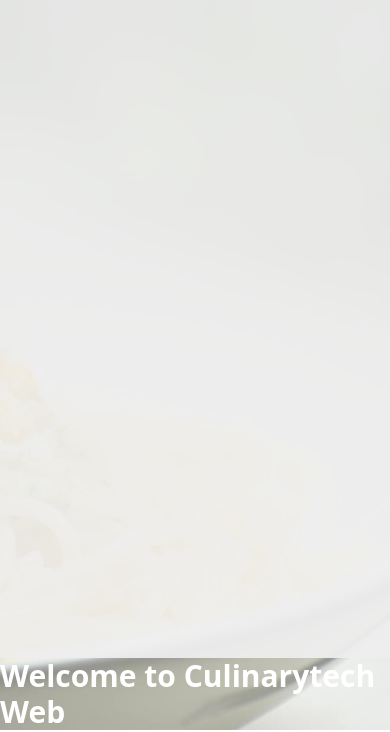
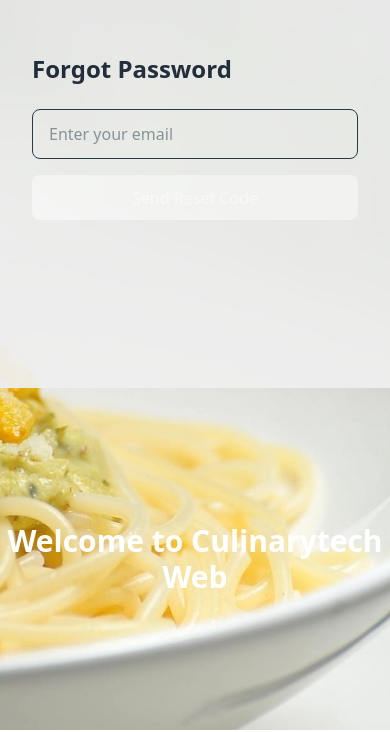
Before and after one commit to Juan21Herrera/Culinarytech, a React (Vite) app in the folder frontend/: page /forgot in a window 390 px wide. Shown: the part 114-846 px from the top of the page. Built offline with nearby package versions, Linux system fonts and the light colour scheme.

Commit message:
fixed authcard children and forgotforms work with authcard

```diff
--- /dev/null
+++ b/frontend/src/components/auth/ForgotForm.jsx
@@ -0,0 +1,24 @@
+import React from 'react';
+
+const ForgotForm = () => {
+    return (
+        <div>
+            <h2 className='text-2xl font-bold text-gray-800 mb-6'>Forgot Password</h2>
+            <form className='space-y-4'>
+                <input
+                    type="email"
+                    placeholder='Enter your email'
+                    className='w-full px-4 py-3 border rounded-lg focus:outline-none focus:ring-2 focus:ring-purple-400'
+                />
+                <button
+                    type='submit'
+                    className='w-full bg-purple-500 hover:bg-purple-700 text-white py-3 rounded-lg transition'
+                >
+                    Send Reset Code
+                </button>
+            </form>
+        </div>
+    );
+};
+
+export default ForgotForm;
--- a/frontend/src/components/ui/AuthCard.jsx
+++ b/frontend/src/components/ui/AuthCard.jsx
@@ -1,35 +1,34 @@
 import React from 'react';
 
-const AuthCard = ({ children }) => {
-
+const AuthCard = ({ children, showRightSection = true }) => {
     return (
         <main
-            className='grid grid-cols-1 md:grid-cols-2 grid-rows-1 min-h-screen w-full bg-cover bg-center bg-no-repeat'
-            style={{ backgroundImage: "url('/food.jpg')" }}
+            className={`grid ${showRightSection ? 'md:grid-cols-2' : 'grid-cols-1'} min-h-screen w-full bg-cover bg-center bg-no-repeat`}
+            style={{ backgroundImage: showRightSection ? "url('/food.jpg')" : 'none' }}
         >
-
+            {/* Izquierda */}
             <section
                 className='bg-[#efefef] flex items-center justify-center opacity-94'
                 aria-label='Authentication Form'
             >
-                <div>
-                    {/* {children} */}
+                <div className='w-full max-w-md p-8'>
+                    {children}
                 </div>
-
             </section>
 
-
+            {/* Derecha */}
+            {showRightSection && (
                 <section
                     className='flex items-center justify-center'
                     aria-label='Welcome grid'
                 >
-                <h2 className='text-3xl text-white font-semibold'>
+                    <h2 className='text-3xl text-white font-semibold text-center'>
                         Welcome to <strong>Culinarytech</strong> Web
                     </h2>
                 </section>
-
+            )}
         </main>
     );
 };
 
-export default AuthCard
+export default AuthCard;
--- a/frontend/src/pages/user/Forgot.jsx
+++ b/frontend/src/pages/user/Forgot.jsx
@@ -1,4 +1,4 @@
-import ForgotForm from '../../components/auth/FrogotForm';
+import ForgotForm from '../../components/auth/ForgotForm';
 import AuthCard from '../../components/ui/AuthCard';
 import React from 'react';
 
```
Lines whose indentation alone changed are shown as unchanged.
